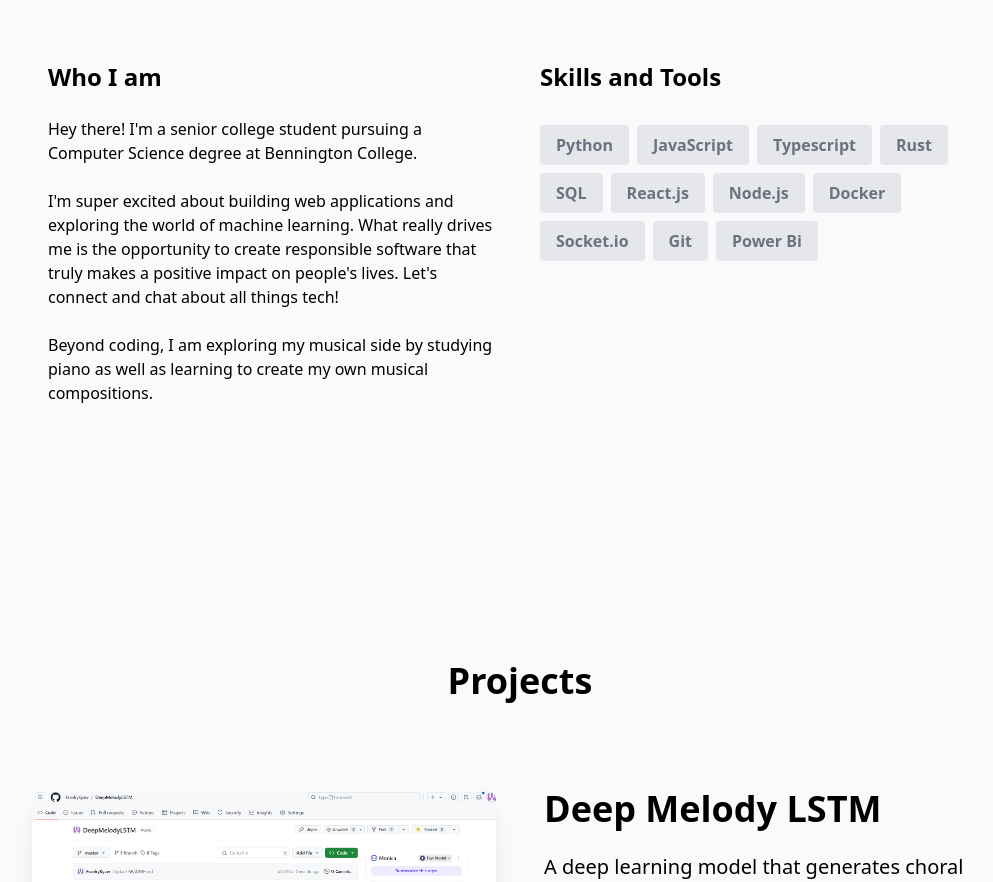
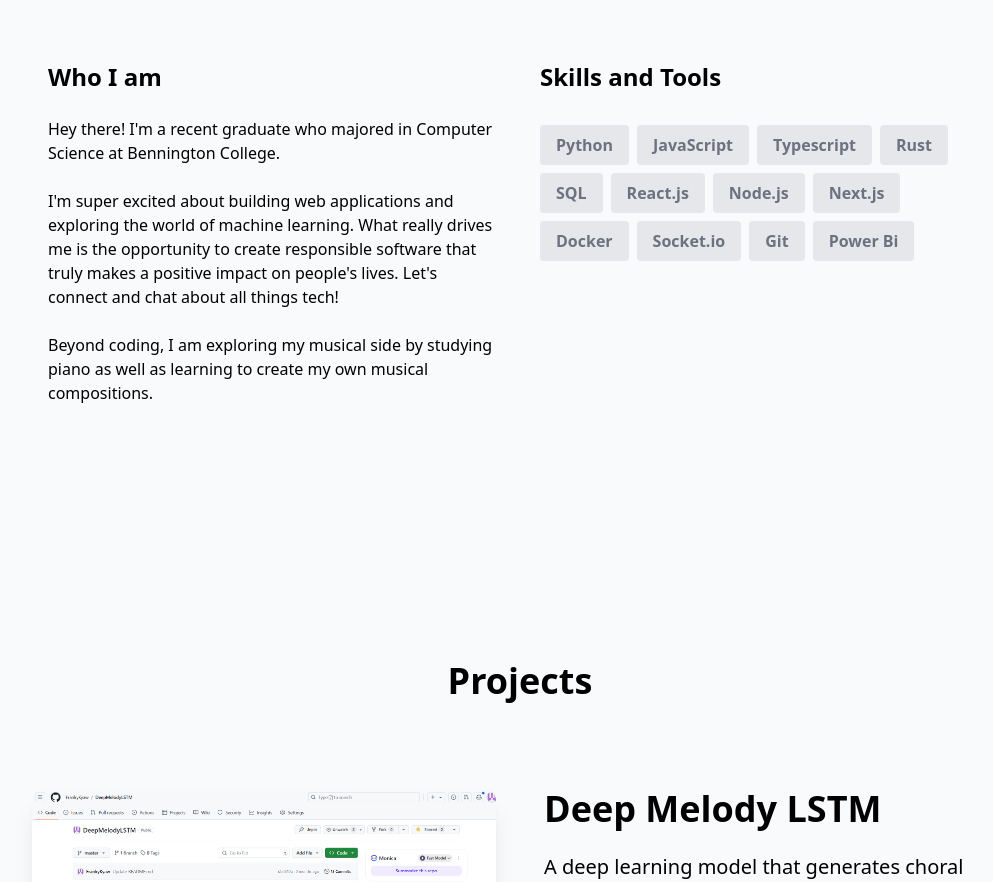
Before and after one commit to FrankyKyaw/Portfolio-Page, a Next.js app: page / in a window 1280 px wide. Shown: the part 883-1765 px from the top of the page, without its empty margins (120-1113 px from the left). Built offline with nearby package versions, Linux system fonts and the light colour scheme.

Commit message:
update date

```diff
--- a/components/AboutSection.tsx
+++ b/components/AboutSection.tsx
@@ -6,6 +6,7 @@ const skills = [
   { skill: "SQL" },
   { skill: "React.js" },
   { skill: "Node.js"},
+  { skill: "Next.js"},
   { skill: "Docker"},
   { skill: "Socket.io" },
   { skill: "Git" },
@@ -23,8 +24,8 @@ export const AboutSection = () => {
               Who I am
             </h1>
             <p>
-              Hey there! I&apos;m a senior college student pursuing a Computer
-              Science degree at Bennington College.
+              Hey there! I&apos;m a recent graduate who majored in Computer
+              Science at Bennington College.
             </p>
             <br />
             <p>
```
